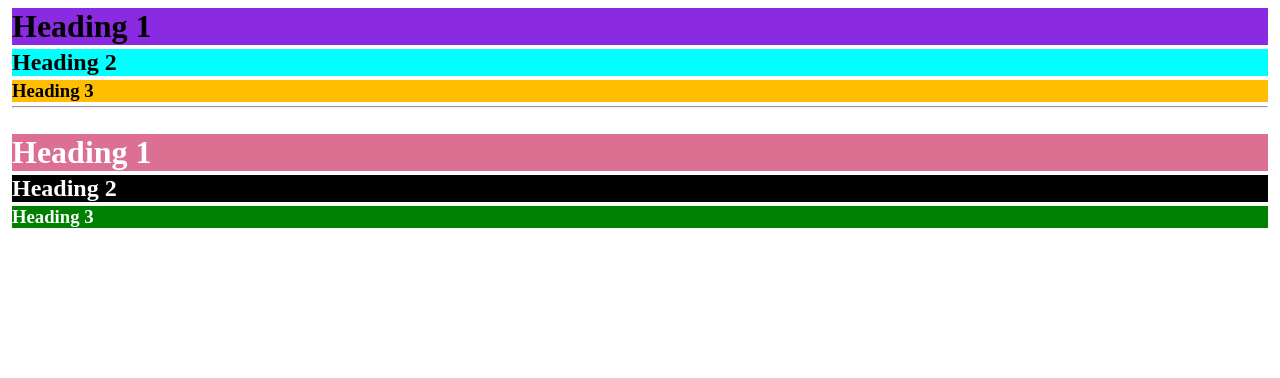
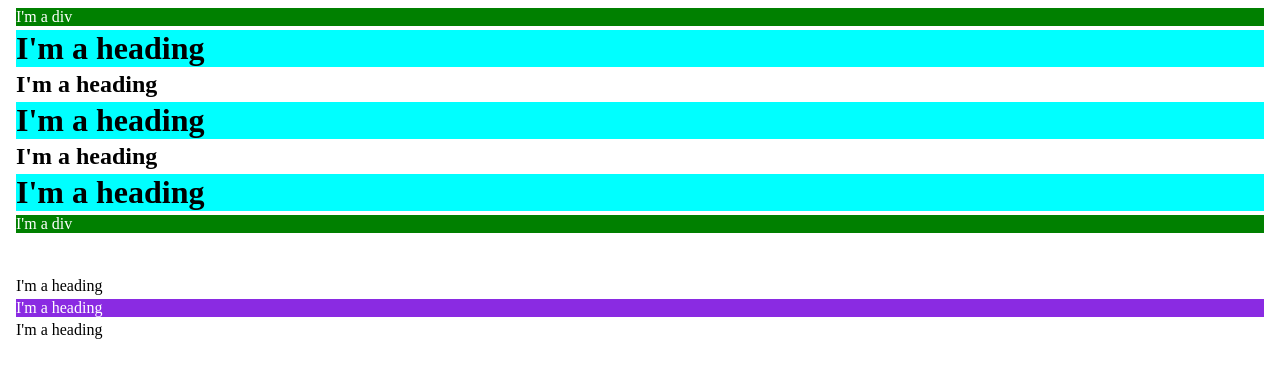
Before and after one commit to palak1101/FullStack-Web-Development, a plain HTML site: page index.html in a window 1280 px wide. Drawn offline with Linux system fonts and the light colour scheme.

Commit message:
pseudo selector

```diff
--- a/index.html
+++ b/index.html
@@ -1,43 +1,53 @@
 <!DOCTYPE html>
 <html lang="en">
+
 <head>
     <meta charset="UTF-8">
     <meta http-equiv="X-UA-Compatible" content="IE=edge">
     <meta name="viewport" content="width=device-width, initial-scale=1.0">
     <title>FullStack-Track</title>
     <style>
-        *{
+        * {
             padding: 0;
             margin: 4px;
             box-sizing: border-box;
         }
 
-        .background{
+        div.parent-1 div{
+            background-color: green;
             color: white;
         }
 
-        h1.background{
-            background: palevioletred;
+        .parent-1 h1{
+            background-color: cyan;
         }
 
-        h2.background#unique{
-            background-color: black;
+        .parent-2 div:nth-child(2){
+            background-color: blueviolet;
+            color: white;
         }
-
-        h3.background{
-            background-color: green;
-        }
-
 
     </style>
 </head>
+
 <body>
-    <h1 style="background-color: blueviolet;">Heading 1</h1>
-    <h2 style="background-color: cyan;">Heading 2</h2>
-    <h3 style="background-color: #ffbf00;">Heading 3</h3>
-    <hr><br>
-    <h1 class="background">Heading 1</h1>
-    <h2 id="unique" class="background">Heading 2</h2>
-    <h3 class="background">Heading 3</h3>
+    <div class="parent-1">
+        <div>I'm a div</div>
+        <h1>I'm a heading</h1>
+        <h2>I'm a heading</h2>
+        <h1>I'm a heading</h1>
+        <h2>I'm a heading</h2>
+        <h1>I'm a heading</h1>
+        <div>I'm a div</div>
+    </div>
+
+    <br><br>
+
+    <div class="parent-2">
+        <div>I'm a heading</div>
+        <div>I'm a heading</div>
+        <div>I'm a heading</div>
+    </div>
 </body>
+
 </html>
```
